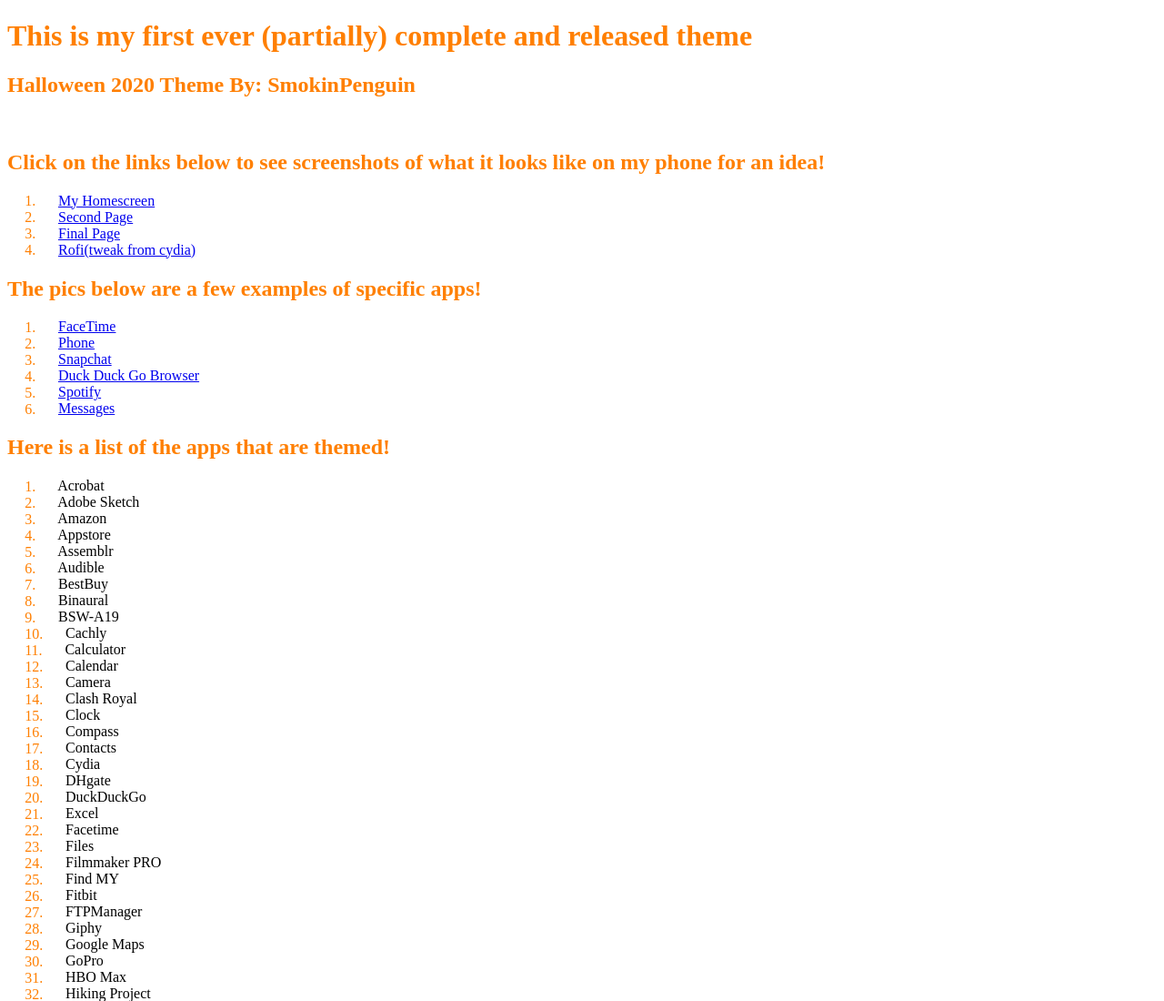
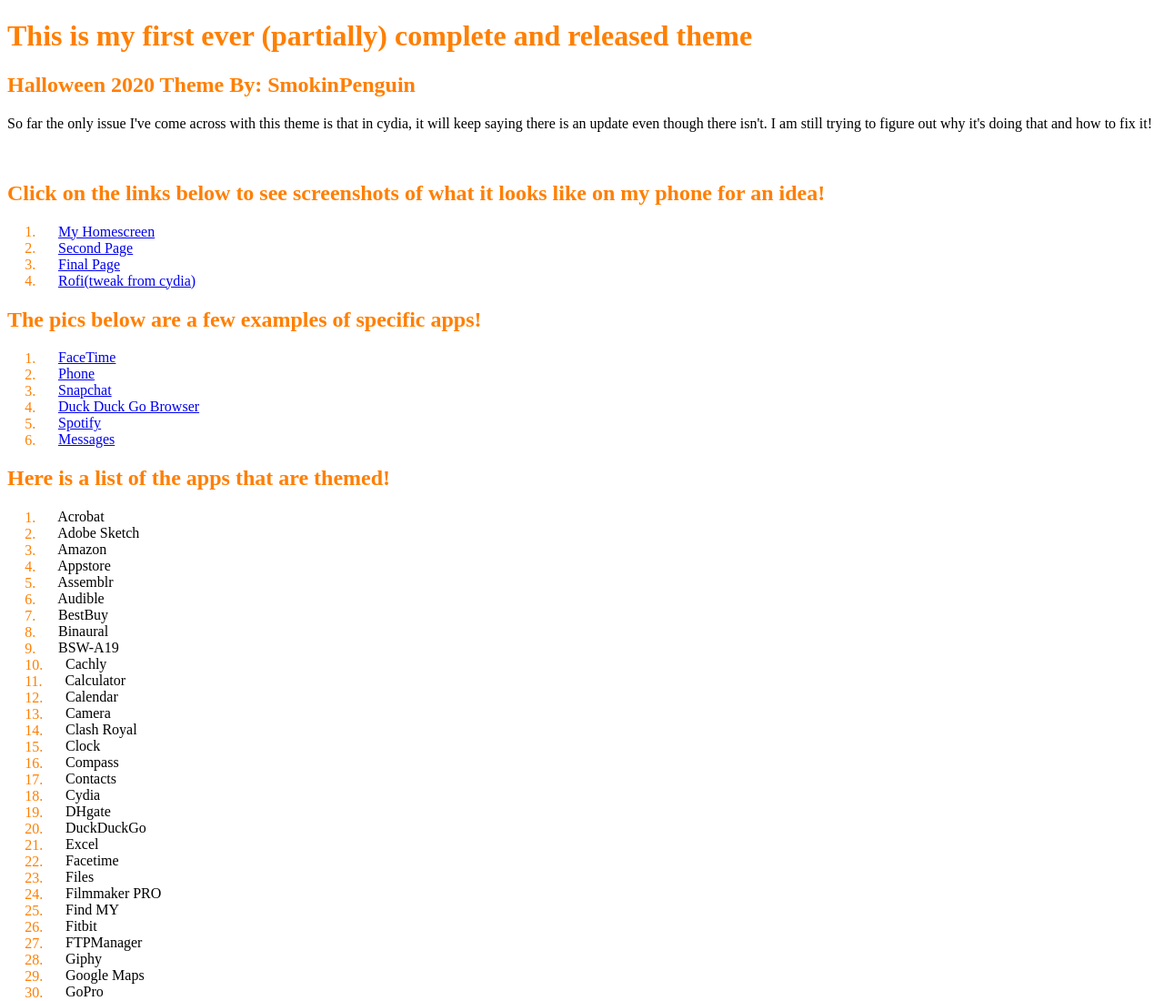
Before and after one commit to SmokinPenguin/Home-Page, a plain HTML site: page halloween.html in a window 1280 px wide. Shown: the top 1100 px of the page at 91% size. Drawn offline with Linux system fonts and the light colour scheme.

Commit message:
Update halloween.html
added <p> about the update issue for the haloween theme

```diff
--- a/halloween.html
+++ b/halloween.html
@@ -7,6 +7,8 @@
   <body>
     <h1>This is my first ever (partially) complete and released theme</h1>
     <h2>Halloween 2020 Theme By: SmokinPenguin</h2>
+    <p>So far the only issue I've come across with this theme is that in cydia, it will keep saying there is an update even though there isn't. I am still trying to figure out why it's doing that and
+      how to fix it!</p>
     <br>
     <h2>Click on the links below to see screenshots of what it looks like on my phone for an idea!</h2>
     <ol class="DevicePics">
```
